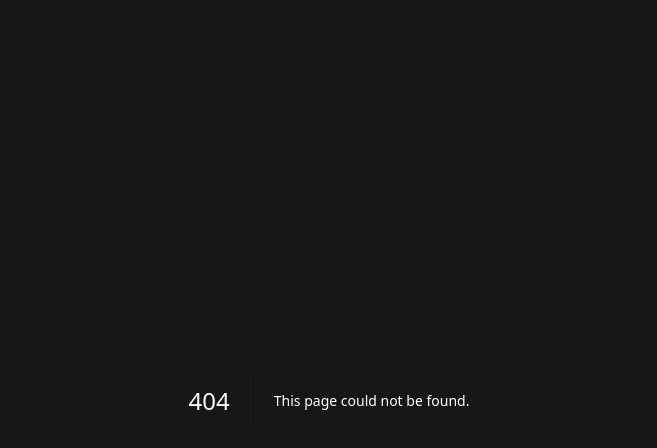
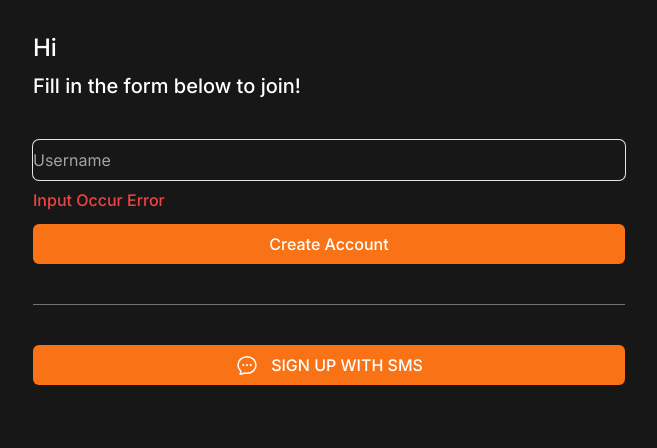
Before and after one commit to JHKIMS/carrot-practice, a Next.js app: page /create-account in a window 1280 px wide. Before the commit this address had no page. Shown: the top 448 px of the page, without its empty margins (311-968 px from the left). Built offline with nearby package versions, Linux system fonts and the light colour scheme.

Commit message:
feat: 계정 생성 페이지 추가

```diff
--- /dev/null
+++ b/app/create-account/page.tsx
@@ -0,0 +1,37 @@
+import { ChatBubbleOvalLeftEllipsisIcon } from "@heroicons/react/24/outline";
+import Link from "next/link";
+
+const CreateAccount = () => {
+  return (
+    <div className="flex flex-col gap-10 py-8 px-6">
+      <div className="flex flex-col gap-2 *:font-medium">
+        <h1 className="text-2xl">Hi</h1>
+        <h2 className="text-xl">Fill in the form below to join!</h2>
+      </div>
+      <form className="flex flex-col gap-3">
+        <div className="flex flex-col gap-2">
+          <input
+            className="bg-transparent rounded-md w-full h-10 focus:outline-none ring-1 focus:ring-2 ring-neutral-200 focus:ring-orange-500 border-none placeholder:text-neutral-400"
+            type="text"
+            placeholder="Username"
+            required
+          />
+          <span className="text-red-500 font-medium">Input Occur Error</span>
+        </div>
+        <button className="primary-btn h-10">Create Account</button>
+      </form>
+      <div className="w-full h-px bg-neutral-500" />
+      <div>
+        <Link
+          href="/sms"
+          className="primary-btn flex h-10 items-center justify-center gap-3"
+        >
+          <span><ChatBubbleOvalLeftEllipsisIcon className="h-6 w-6"/></span>
+          <span>SIGN UP WITH SMS</span>
+        </Link>
+      </div>
+    </div>
+  );
+};
+
+export default CreateAccount;
--- a/app/globals.css
+++ b/app/globals.css
@@ -3,7 +3,7 @@
 @tailwind utilities;
 
 @layer base{
-    a{
-        @apply text-orange-500;
+    .primary-btn{
+        @apply w-full bg-orange-500 text-white font-medium rounded-md text-center hover:bg-orange-300 transition-colors
     }
 }
--- a/app/page.tsx
+++ b/app/page.tsx
@@ -9,7 +9,7 @@ export default function Home() {
         <h2 className="text-2xl">Welcome CarrotMarket</h2>
       </div>
       <div className="flex flex-col items-center gap-3 w-full">
-        <Link href="/create-account" className="w-full bg-orange-500 text-white text-lg font-medium py-2.5 rounded-md text-center hover:bg-orange-300 transition-colors">시작하기</Link>
+        <Link href="/create-account" className="primary-btn py-2.5 text-lg">시작하기</Link>
         <div className="flex gap-2">
           <span>이미 계정이 있나요?</span>
           <Link href="/login" className="hover:underline">로그인</Link>
--- a/package.json
+++ b/package.json
@@ -9,6 +9,7 @@
     "lint": "next lint"
   },
   "dependencies": {
+    "@heroicons/react": "^2.1.5",
     "@tailwindcss/forms": "^0.5.9",
     "next": "14.0.2",
     "react": "^18",
```
Also changed, not shown: 1 other file (tests, documents, lock files or other folders).
